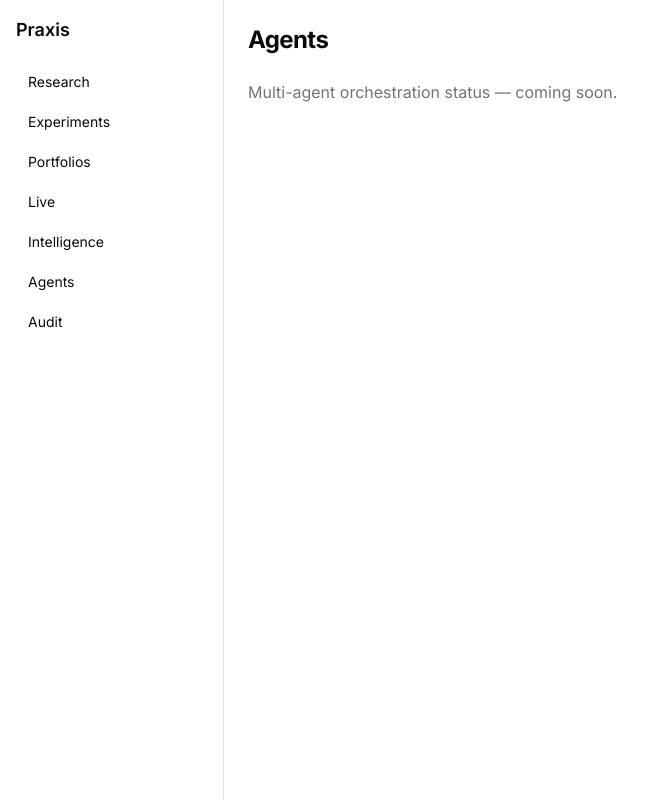
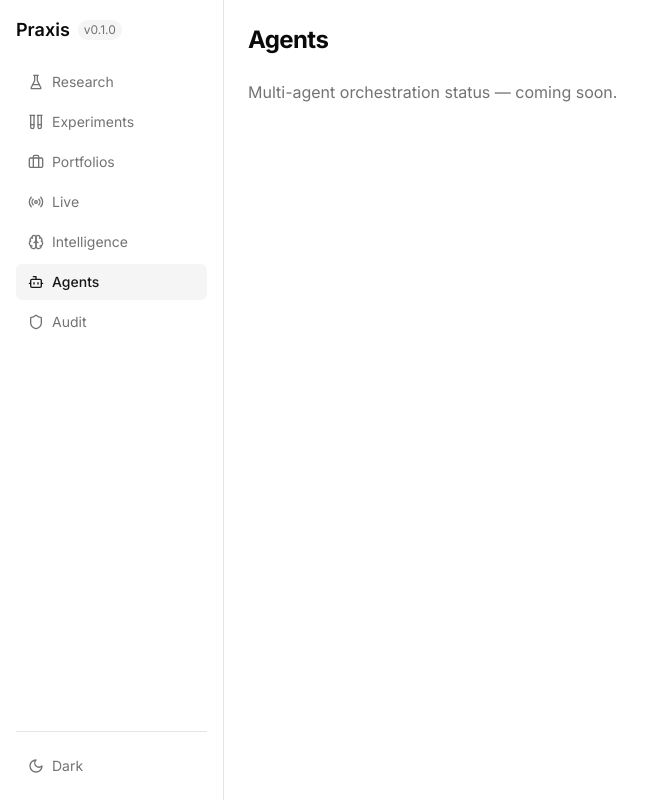
Before and after one commit to Moleculez/praxis, a Next.js app in the folder apps/web/: page /agents in a window 1280 px wide. Shown: the whole page, without its empty margins (0-662 px from the left). Built offline with nearby package versions, Linux system fonts and the light colour scheme.

Commit message:
feat(frontend): polish nav with active links, icons, and dark mode toggle

```diff
--- a/apps/web/src/components/nav.tsx
+++ b/apps/web/src/components/nav.tsx
@@ -1,28 +1,92 @@
+"use client";
+
+import { useState } from "react";
 import Link from "next/link";
+import { usePathname } from "next/navigation";
+import {
+  FlaskConical,
+  TestTubes,
+  Briefcase,
+  Radio,
+  Brain,
+  Bot,
+  Shield,
+  Sun,
+  Moon,
+} from "lucide-react";
+import type { LucideIcon } from "lucide-react";
 
-const navItems = [
-  { href: "/research", label: "Research" },
-  { href: "/experiments", label: "Experiments" },
-  { href: "/portfolios", label: "Portfolios" },
-  { href: "/live", label: "Live" },
-  { href: "/intelligence", label: "Intelligence" },
-  { href: "/agents", label: "Agents" },
-  { href: "/audit", label: "Audit" },
+interface NavItem {
+  href: string;
+  label: string;
+  icon: LucideIcon;
+}
+
+const navItems: NavItem[] = [
+  { href: "/research", label: "Research", icon: FlaskConical },
+  { href: "/experiments", label: "Experiments", icon: TestTubes },
+  { href: "/portfolios", label: "Portfolios", icon: Briefcase },
+  { href: "/live", label: "Live", icon: Radio },
+  { href: "/intelligence", label: "Intelligence", icon: Brain },
+  { href: "/agents", label: "Agents", icon: Bot },
+  { href: "/audit", label: "Audit", icon: Shield },
 ];
 
+function DarkModeToggle() {
+  const [dark, setDark] = useState(false);
+
+  const toggle = () => {
+    setDark((prev) => {
+      document.documentElement.classList.toggle("dark", !prev);
+      return !prev;
+    });
+  };
+
+  return (
+    <button
+      onClick={toggle}
+      className="flex items-center gap-2 px-3 py-2 rounded-md text-sm text-muted-foreground hover:bg-accent/50 transition-colors"
+    >
+      {dark ? <Sun size={16} /> : <Moon size={16} />}
+      <span>{dark ? "Light" : "Dark"}</span>
+    </button>
+  );
+}
+
 export function Nav() {
+  const pathname = usePathname();
+
   return (
     <nav className="flex flex-col gap-1 p-4 w-56 border-r min-h-screen">
-      <h2 className="text-lg font-semibold mb-4">Praxis</h2>
-      {navItems.map((item) => (
-        <Link
-          key={item.href}
-          href={item.href}
-          className="px-3 py-2 rounded-md text-sm hover:bg-accent transition-colors"
-        >
-          {item.label}
-        </Link>
-      ))}
+      <div className="flex items-center gap-2 mb-4">
+        <h2 className="text-lg font-semibold">Praxis</h2>
+        <span className="text-xs text-muted-foreground bg-muted px-1.5 py-0.5 rounded">
+          v0.1.0
+        </span>
+      </div>
+
+      {navItems.map(({ href, label, icon: Icon }) => {
+        const isActive = pathname.startsWith(href);
+
+        return (
+          <Link
+            key={href}
+            href={href}
+            className={`flex items-center gap-2 px-3 py-2 rounded-md text-sm transition-colors ${
+              isActive
+                ? "bg-accent text-accent-foreground font-medium"
+                : "text-muted-foreground hover:bg-accent/50"
+            }`}
+          >
+            <Icon size={16} />
+            {label}
+          </Link>
+        );
+      })}
+
+      <div className="mt-auto pt-4 border-t">
+        <DarkModeToggle />
+      </div>
     </nav>
   );
 }
```
